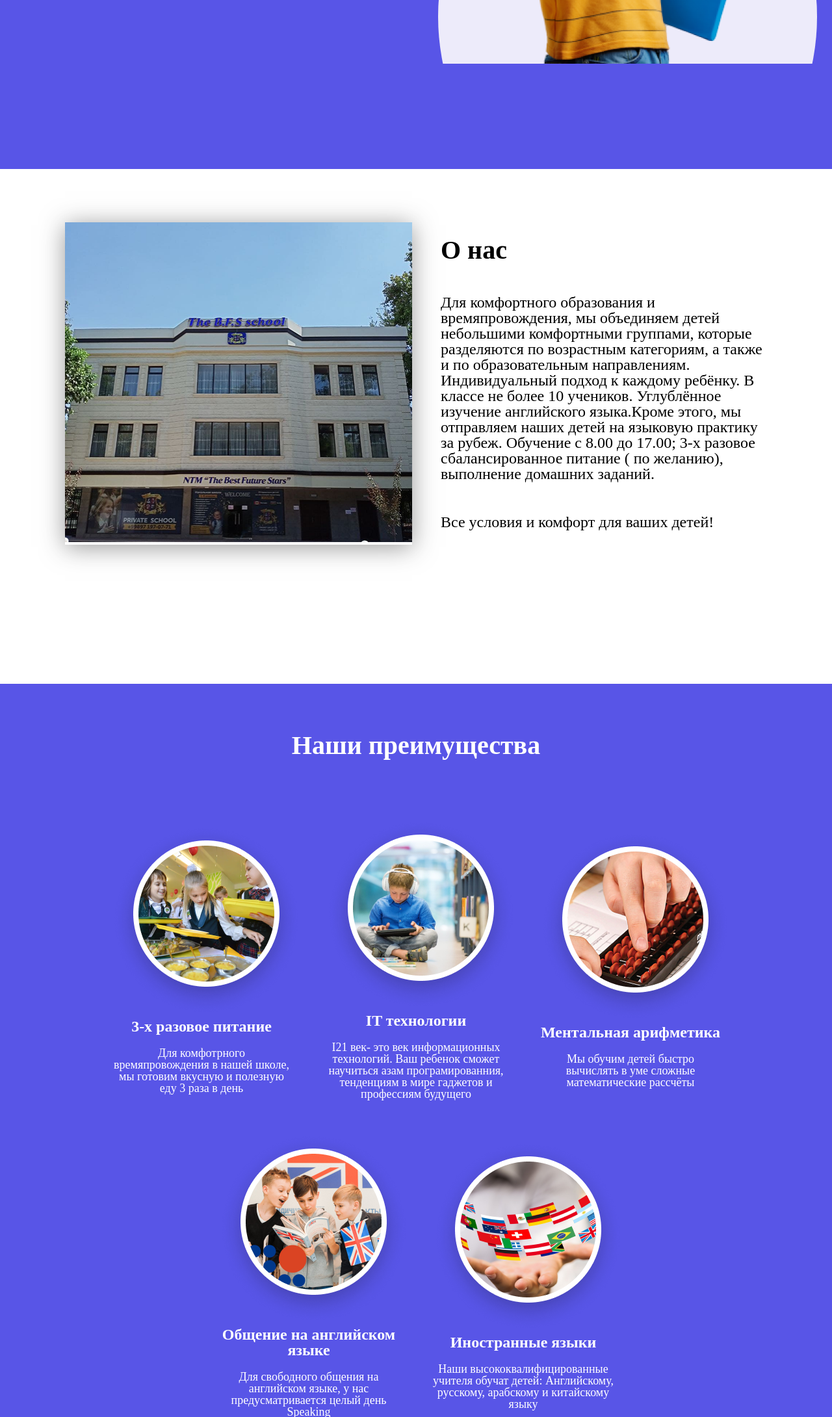
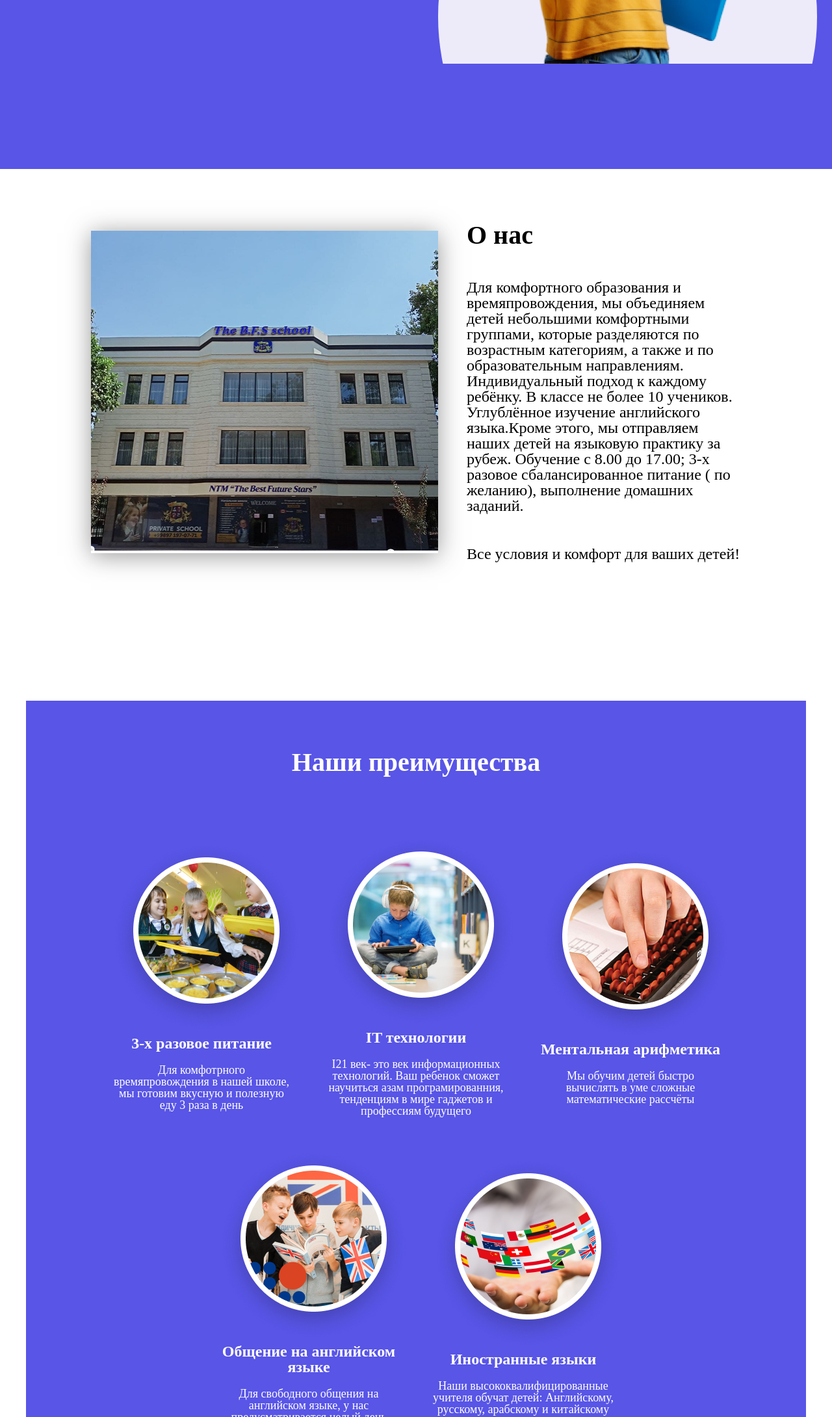
Before and after one commit to Muslima-coder/Education, a plain HTML site: page index.html in a window 1280 px wide. Shown: the part 620-2800 px from the top of the page at 65% size. Drawn offline with Linux system fonts and the light colour scheme.

Commit message:
Update Commit

```diff
--- a/index.html
+++ b/index.html
@@ -91,7 +91,7 @@
 
   </header>
   <!-- Hero Part -->
-  <main class="site-main">
+   <main class="site-main">
     <section class="hero-section">
       <div class="container hero">
         <div class="hero__firs-wrapper">
@@ -113,11 +113,9 @@
         </div>
       </div>
     </section>
-  </main>
   <!-- About us part -->
-  <main class="site-main">
     <section class="about-section">
-      <div class="conatiner about">
+      <div class="container about">
         <div class="about-first-wrapper">
           <img src="./images/about-img.png" alt="img" width="534" height="492">
         </div>
@@ -137,11 +135,9 @@
         </div>
       </div>
     </section>
-  </main>
   <!-- Advantage part -->
-  <main class="site-main">
     <section class="Advantage-section">
-      <div class="conatiner Advantage">
+      <div class="container Advantage">
         <h2>Наши преимущества</h2>
         <div class="Advantage-content-wrapper">
           <ul class="Advantage-list">
@@ -178,7 +174,9 @@
         </div>
       </div>
     </section>
-  </main>
+
+   </main>
+
   <script src="./js/main.js"></script>
 
 </body>
```
